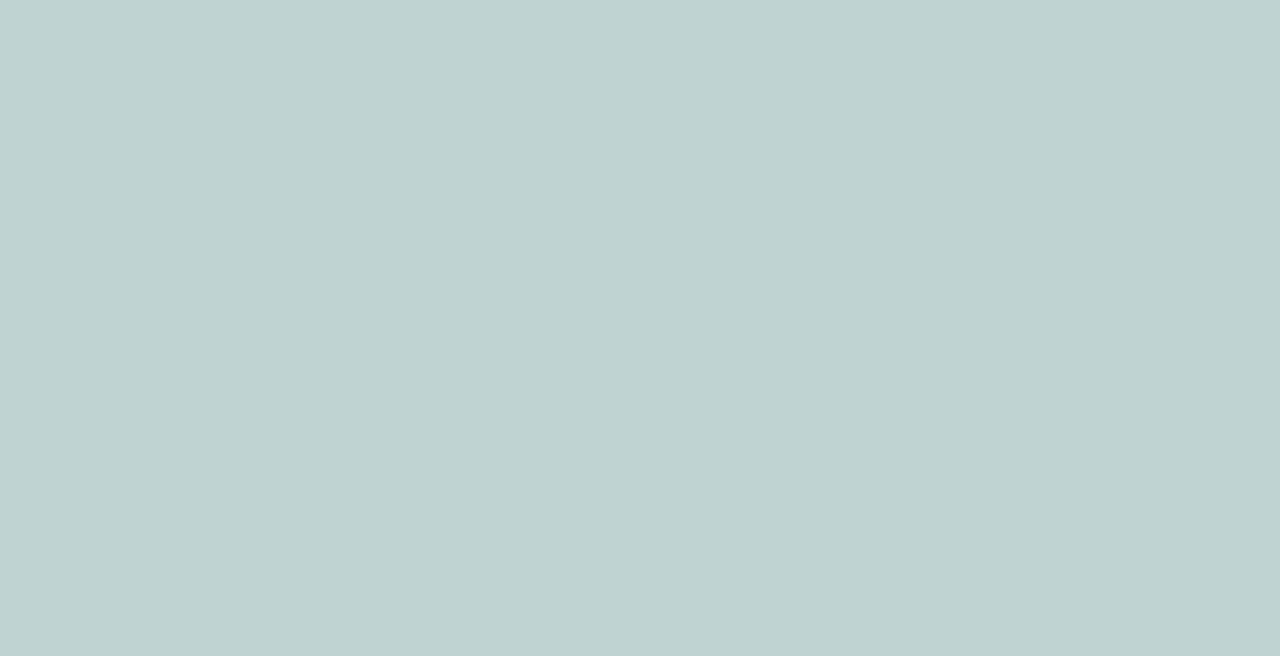
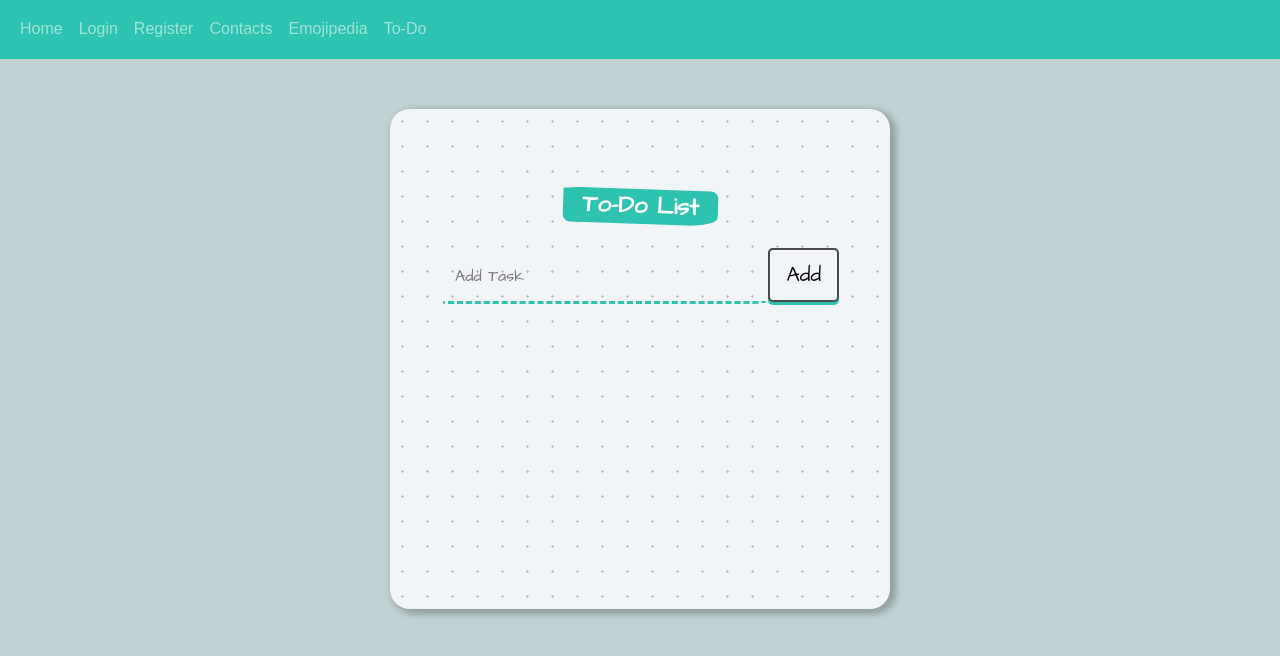
Before and after one commit to distrovik/react-bootcamp, a React (Create React App) app: page /todolist in a window 1280 px wide. Before the commit this address had no page. Shown: the top 656 px of the page. Built offline with nearby package versions, Linux system fonts and the light colour scheme.

Commit message:
ToDoList using State & updated Navbar using Bootstrap

```diff
--- a/public/index.html
+++ b/public/index.html
@@ -4,15 +4,18 @@
 <head>
   <meta charset="utf-8" />
   <meta name="viewport" content="width=device-width, initial-scale=1" />
+  <link href="https://cdn.jsdelivr.net/npm/bootstrap@5.0.2/dist/css/bootstrap.min.css" rel="stylesheet" integrity="sha384-EVSTQN3/azprG1Anm3QDgpJLIm9Nao0Yz1ztcQTwFspd3yD65VohhpuuCOmLASjC" crossorigin="anonymous">
   <link rel="stylesheet" href="styles.css">
   <link rel="stylesheet" href="https://fonts.googleapis.com/css?family=Source+Sans+Pro:200,300"/>
+  <link rel="stylesheet" href="https://fonts.googleapis.com/css?family=Architects+Daughter&display=swap"/>
   <title>React Bootcamp</title>
 
 </head>
 
 <body>
   <div id="root"></div>
-  <script src="../src/index.js" type="text/javascript"></script>
+  <script src="../src/index.js" type="text/jsx"></script>
+  <script src="https://cdn.jsdelivr.net/npm/bootstrap@5.0.2/dist/js/bootstrap.bundle.min.js" integrity="sha384-MrcW6ZMFYlzcLA8Nl+NtUVF0sA7MsXsP1UyJoMp4YLEuNSfAP+JcXn/tWtIaxVXM" crossorigin="anonymous"></script>
 </body>
 
 </html>
--- a/public/styles.css
+++ b/public/styles.css
@@ -19,11 +19,6 @@ h1 {
 h1 span {
   padding: 5px 15px;
   background: #2ec2b0;
-}
-
-nav {
-  display: inline-block;
-  margin-left: 10px;
 }
 
 .heading {
--- a/src/components/App.jsx
+++ b/src/components/App.jsx
@@ -1,21 +1,24 @@
 import React from "react";
-import { BrowserRouter as Router, Routes, Route } from 'react-router-dom';
-import Contact from "../pages/contacts"
-import Home from "../pages/home"
-import Emojipedia from "../pages/emojipedia"
-import Login from "../pages/login";
+import { BrowserRouter as Router, Routes, Route } from "react-router-dom";
+import Contact from "../pages/contacts";
+import Home from "../pages/home";
+import Emojipedia from "../pages/emojipedia";
+import Login, { Register } from "../pages/login";
+import ToDoList from "../pages/todolist";
 
 function App() {
   return (
     <Router>
-    <div>
-      <Routes>
-        <Route path="/" element={<Home/>}/>
-        <Route path="/contacts" element={<Contact/>}/>
-        <Route path="/emojipedia" element={<Emojipedia/>}/>
-        <Route path="/login" element={<Login/>}/>
-      </Routes>
-    </div>
+      <div>
+        <Routes>
+          <Route path="/" element={<Home />} />
+          <Route path="/contacts" element={<Contact />} />
+          <Route path="/emojipedia" element={<Emojipedia />} />
+          <Route path="/login" element={<Login />} />
+          <Route path="/register" element={<Register />} />
+          <Route path="/todolist" element={<ToDoList />} />
+        </Routes>
+      </div>
     </Router>
   );
 }
--- a/src/components/contact/contact.css
+++ b/src/components/contact/contact.css
@@ -42,7 +42,7 @@
 }
 
 .bottom {
-  margin-top: 120px;
+  margin-top: 60px;
 }
 
 .info {
--- a/src/components/home/Navbar.jsx
+++ b/src/components/home/Navbar.jsx
@@ -1,19 +1,57 @@
-function Navbar() {
+function Navbar(prop) {
   return (
-    <div>
-      <nav>
-        <a href="/">Home</a>
-      </nav>
-      <nav>
-        <a href="/contacts">Contacts</a>
-      </nav>
-      <nav>
-        <a href="/emojipedia">Emojipedia</a>
-      </nav>
-      <nav>
-        <a href="/login">Login</a>
-      </nav>
-    </div>
+    <nav
+      class="navbar navbar-expand-lg navbar-dark"
+      style={{ backgroundColor: "#2ec2b0" }}
+    >
+      <div class="container-fluid">
+        <button
+          class="navbar-toggler"
+          type="button"
+          data-bs-toggle="collapse"
+          data-bs-target="#navbarSupportedContent"
+          aria-controls="navbarSupportedContent"
+          aria-expanded="false"
+          aria-label="Toggle navigation"
+        >
+          <span class="navbar-toggler-icon"></span>
+        </button>
+        <div class="collapse navbar-collapse" id="navbarSupportedContent">
+          <ul class="navbar-nav me-auto mb-2 mb-lg-0">
+            <li class="nav-item">
+              <a class="nav-link" aria-current="page" href="/">
+                Home
+              </a>
+            </li>
+            <li class="nav-item">
+              <a class="nav-link" href="/login">
+                Login
+              </a>
+            </li>
+            <li class="nav-item">
+              <a class="nav-link" href="/register">
+                Register
+              </a>
+            </li>
+            <li class="nav-item">
+              <a class="nav-link" href="/contacts">
+                Contacts
+              </a>
+            </li>
+            <li class="nav-item">
+              <a class="nav-link" href="/emojipedia">
+                Emojipedia
+              </a>
+            </li>
+            <li class="nav-item">
+              <a class="nav-link" href="/todolist">
+                To-Do
+              </a>
+            </li>
+          </ul>
+        </div>
+      </div>
+    </nav>
   );
 }
 
--- a/src/components/login/register.jsx
+++ b/src/components/login/register.jsx
@@ -21,9 +21,11 @@ function Register() {
   function handleChange(event) {
     const { name, value } = event.target;
 
-    setfullName({
-      ...fullName,
-      [name]: value,
+    setfullName((previousValue) => {
+      return {
+        ...previousValue,
+        [name]: value,
+      };
     });
   }
 
--- /dev/null
+++ b/src/components/todolist/ToDoList.css
@@ -0,0 +1,70 @@
+.list-container {
+  margin: 50px auto;
+    align-items: center;
+    font-family: "Architects Daughter", cursive;
+    text-align: center;
+    font-size: 130%;
+    width: 100%;
+    height: auto;
+    min-height: 500px;
+    max-width: 500px;
+    min-width: 250px;
+    background: #f1f5f8;
+    background-image: radial-gradient(#bfc0c1 7.2%, transparent 0);
+    background-size: 25px 25px;
+    border-radius: 20px;
+    box-shadow: 4px 3px 7px 2px #00000040;
+    padding: 1rem;
+    box-sizing: border-box;
+  }
+  .head-list {
+    display: flex;
+    align-items: center;
+    justify-content: center;
+    margin-bottom: 1rem;
+  }
+  .head-list h1 {
+    transform: rotate(2deg);
+    padding: 0.2rem 1.2rem;
+    border-radius: 20% 5% 20% 5%/5% 20% 25% 20%;
+    background-color: #2ec2b0;
+    font-size: 1.5rem;
+  }
+
+  .list-container input {
+    box-sizing: border-box;
+    background-color: transparent;
+    padding: 0.7rem;
+    border-bottom-right-radius: 15px 3px;
+    border-bottom-left-radius: 3px 15px;
+    border: solid 3px transparent;
+    border-bottom: dashed 3px #2ec2b0;
+    font-family: "Architects Daughter", cursive;
+    font-size: 1rem;
+    color: hsla(260, 2%, 25%, 0.7);
+    width: 70%;
+    margin-bottom: 20px;
+  }
+
+  .list-container button {
+    padding: 0;
+    border: none;
+    font-family: "Architects Daughter", cursive;
+    text-decoration: none;
+    padding-bottom: 3px;
+    border-radius: 5px;
+    background-color: #2ec2b0;
+  }
+  .list-container button span {
+    background: #f1f5f8;
+    display: block;
+    padding: 0.5rem 1rem;
+    border-radius: 5px;
+    border: 2px solid hsl(198, 1%, 29%);
+  }
+
+  .list-container li {
+    text-align: left;
+    position: relative;
+    padding: 0.5rem;
+  }
--- /dev/null
+++ b/src/components/todolist/ToDoList.jsx
@@ -0,0 +1,48 @@
+import React, { useState } from "react";
+import "./ToDoList.css";
+
+function App() {
+  const [inputText, setInputText] = useState();
+
+  const [items, setItems] = useState([]);
+
+  function handleChange(event) {
+    setInputText(event.target.value);
+  }
+
+  function handleClick() {
+    setItems((prevItems) => {
+      return [...prevItems, inputText];
+    });
+    setInputText("");
+  }
+
+  return (
+    <div className="list-container">
+      <div className="head-list">
+        <h1>To-Do List</h1>
+      </div>
+      <div className="form-list">
+        <input
+          type="text"
+          placeholder="Add Task"
+          name="inputText"
+          value={inputText}
+          onChange={handleChange}
+        />
+        <button onClick={handleClick}>
+          <span>Add</span>
+        </button>
+      </div>
+      <div>
+        <ul>
+          {items.map((todoItems) => (
+            <li>{todoItems}</li>
+          ))}
+        </ul>
+      </div>
+    </div>
+  );
+}
+
+export default App;
--- a/src/pages/login.js
+++ b/src/pages/login.js
@@ -2,7 +2,7 @@ import LoginPage from "../components/login/login";
 import RegisterPage from "../components/login/register";
 import Navbar from "../components/home/Navbar";
 
-const userIsRegistered = false;
+const userIsRegistered = true;
 
 function Login() {
   return (
@@ -13,4 +13,14 @@ function Login() {
   );
 }
 
+function Register() {
+  return (
+    <div>
+      <Navbar />
+      {userIsRegistered ? <RegisterPage /> : <LoginPage />}
+    </div>
+  );
+}
+
 export default Login;
+export { Register };
--- /dev/null
+++ b/src/pages/todolist.js
@@ -0,0 +1,13 @@
+import List from "../components/todolist/ToDoList";
+import Navbar from "../components/home/Navbar";
+
+function ToDoList() {
+  return (
+    <div>
+      <Navbar />
+      <List />
+    </div>
+  );
+}
+
+export default ToDoList;
```
